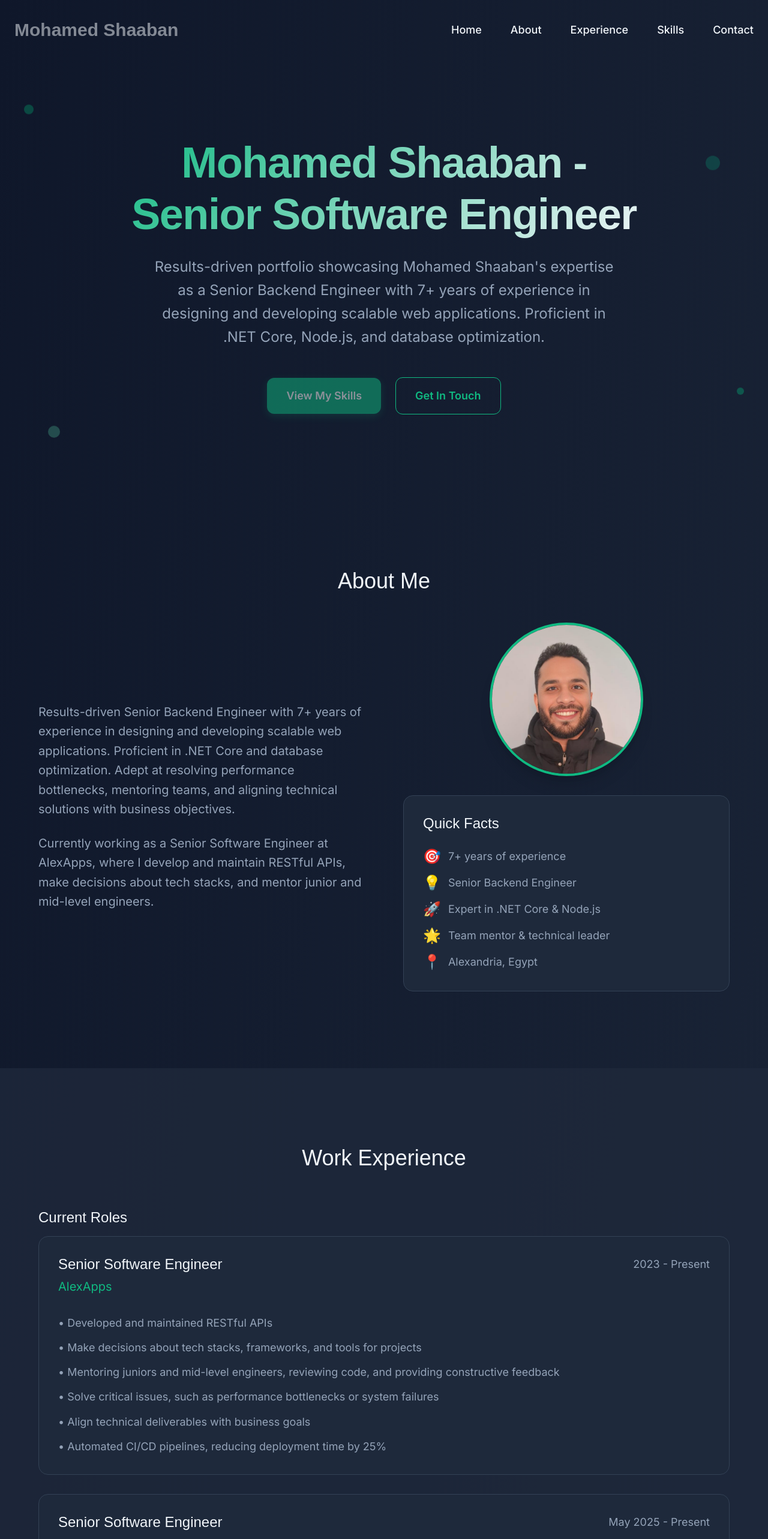
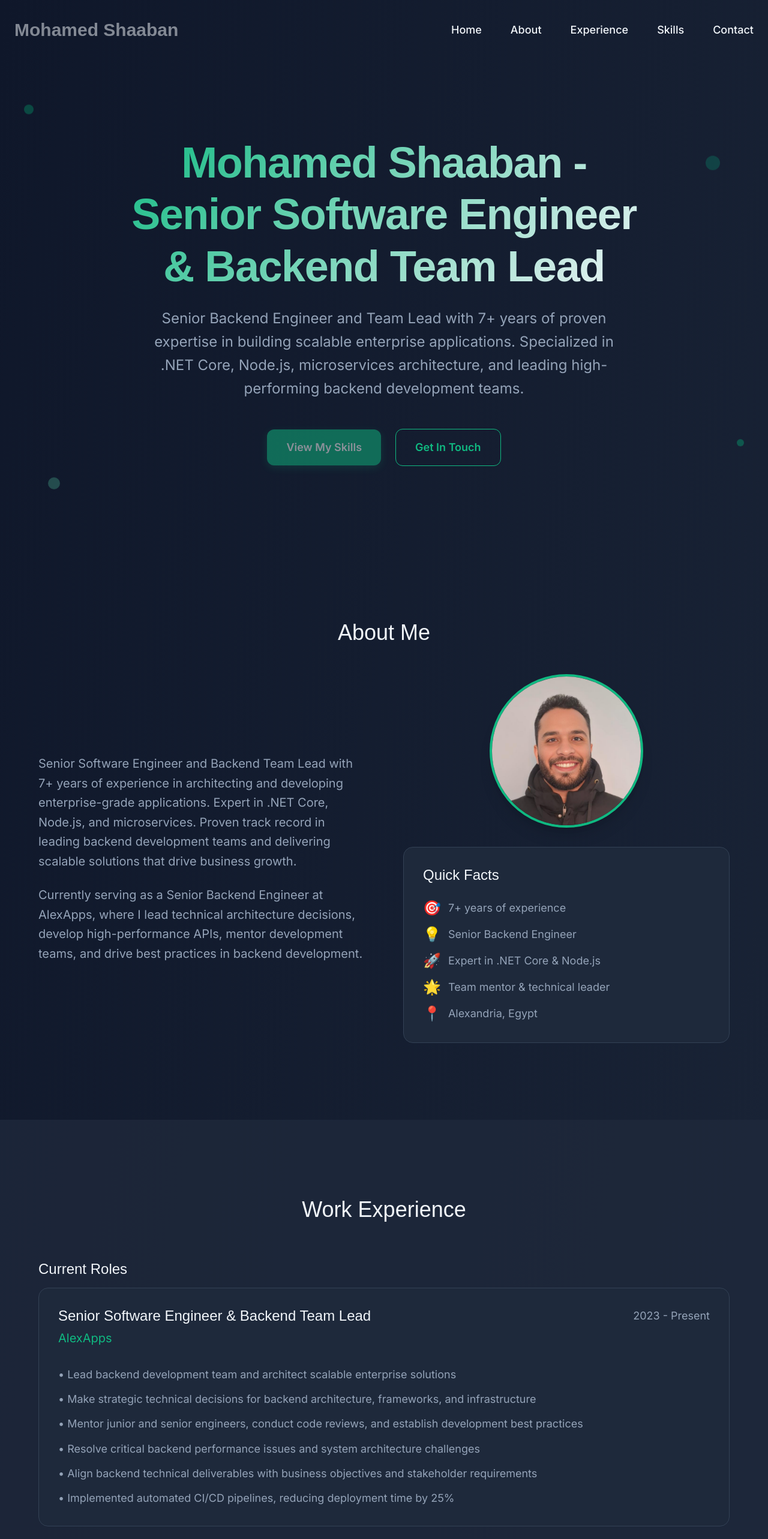
Before and after one commit to moshaabn/profile-v1, a Next.js app: page / in a window 1280 px wide. Shown: the top 2566 px of the page at 60% size. Built offline with nearby package versions, Linux system fonts and the light colour scheme; no server answers; a web font is replaced by a local one.

Commit message:
feat: update portfolio to reflect new role as Senior Backend Team Lead and enhance descriptions for clarity

```diff
--- a/src/app/layout.tsx
+++ b/src/app/layout.tsx
@@ -16,13 +16,13 @@ const inter = Inter({
 });
 
 export const metadata: Metadata = {
-metadataBase: new URL(process.env.NEXT_PUBLIC_SITE_URL || 'https://shaabohub.com'),
+  metadataBase: new URL(process.env.NEXT_PUBLIC_SITE_URL || 'https://shaabohub.com'),
   title: {
-    default: "Mohamed Shaaban - Senior Software Engineer Portfolio",
-    template: "%s | Mohamed Shaaban",
+    default: "Mohamed Shaaban - Senior Software Engineer & Backend Team Lead",
+    template: "%s | Mohamed Shaaban - Senior Backend Engineer",
   },
-  description: "Senior Software Engineer with 7+ years experience in .NET Core, Node.js, React & TypeScript. Full-stack developer specializing in scalable web applications and modern development practices. Based in Alexandria, Egypt.",
-  keywords: ["Mohamed Shaaban", "Senior Software Engineer", "Full-Stack Developer", ".NET Core", "Node.js", "React", "TypeScript", "JavaScript", "Backend Engineer", "Alexandria Egypt", "Software Development", "Web Applications"],
+  description: "Senior Software Engineer & Backend Team Lead with 7+ years experience. Expert in .NET Core, Node.js, microservices architecture. Proven backend team leadership in scalable enterprise applications.",
+  keywords: ["Senior Software Engineer", "Senior Backend Engineer", "Backend Team Lead", "Mohamed Shaaban", ".NET Core Expert", "Node.js Developer", "Microservices Architecture", "Team Leadership", "Backend Development", "Software Engineering Lead", "Alexandria Egypt", "Enterprise Applications", "Scalable Systems", "Backend Engineer"],
   authors: [{ name: "Mohamed Shaaban", url: "https://shaabohub.com" }],
   creator: "Mohamed Shaaban",
   publisher: "Mohamed Shaaban",
@@ -35,22 +35,22 @@ metadataBase: new URL(process.env.NEXT_PUBLIC_SITE_URL || 'https://shaabohub.com
     type: "website",
     locale: "en_US",
     url: "/",
-    title: "Mohamed Shaaban - Senior Software Engineer Portfolio",
-    description: "Professional portfolio of Mohamed Shaaban - Senior Software Engineer with 7+ years of experience in full-stack development. Expertise in .NET Core, Node.js, React, and TypeScript.",
-    siteName: "Mohamed Shaaban Portfolio",
+    title: "Mohamed Shaaban - Senior Software Engineer & Backend Team Lead",
+    description: "Senior Software Engineer & Backend Team Lead with 7+ years experience in .NET Core, Node.js, and microservices. Proven leadership in building scalable enterprise applications and managing backend teams.",
+    siteName: "Mohamed Shaaban - Senior Backend Engineer Portfolio",
     images: [
       {
         url: "/og-image.jpg",
         width: 1200,
         height: 630,
-        alt: "Mohamed Shaaban - Senior Software Engineer Portfolio",
+        alt: "Mohamed Shaaban - Senior Software Engineer & Backend Team Lead Portfolio",
       },
     ],
   },
   twitter: {
     card: "summary_large_image",
-    title: "Mohamed Shaaban - Senior Software Engineer Portfolio",
-    description: "Professional portfolio of Mohamed Shaaban - Senior Software Engineer with 7+ years of experience in full-stack development.",
+    title: "Mohamed Shaaban - Senior Software Engineer & Backend Team Lead",
+    description: "Senior Software Engineer & Backend Team Lead with 7+ years experience. Expert in .NET Core, Node.js, and team leadership.",
     images: ["/og-image.jpg"],
     creator: "@moshaabn",
   },
--- a/src/components/About.tsx
+++ b/src/components/About.tsx
@@ -14,12 +14,12 @@ export default function About() {
         <div className="grid lg:grid-cols-2 gap-12 lg:gap-16 items-center">
           <div className="order-2 lg:order-1 animate-slide-left">
             <p className={`text-lg lg:text-xl ${tw.text.muted} mb-6 leading-relaxed font-body`}>
-              Results-driven Senior Backend Engineer with 7+ years of experience in designing and developing scalable web applications.
-              Proficient in .NET Core and database optimization. Adept at resolving performance bottlenecks, mentoring teams, and aligning technical solutions with business objectives.
+              Senior Software Engineer and Backend Team Lead with 7+ years of experience in architecting and developing enterprise-grade applications.
+              Expert in .NET Core, Node.js, and microservices. Proven track record in leading backend development teams and delivering scalable solutions that drive business growth.
             </p>
             <p className={`text-lg lg:text-xl ${tw.text.muted} leading-relaxed font-body`}>
-              Currently working as a Senior Software Engineer at AlexApps, where I develop and maintain RESTful APIs,
-              make decisions about tech stacks, and mentor junior and mid-level engineers.
+              Currently serving as a Senior Backend Engineer at AlexApps, where I lead technical architecture decisions,
+              develop high-performance APIs, mentor development teams, and drive best practices in backend development.
             </p>
           </div>
           <div className="order-1 lg:order-2 flex flex-col items-center animate-slide-right">
--- a/src/components/Experience.tsx
+++ b/src/components/Experience.tsx
@@ -11,18 +11,18 @@ export default function Experience() {
           <div className={`${tw.bg.card} p-8 rounded-2xl card-hover`}>
             <div className="flex flex-col lg:flex-row lg:justify-between lg:items-start mb-6">
               <div className="flex-1">
-                <h4 className={`text-2xl font-semibold ${tw.text.primary} mb-2 font-heading`}>Senior Software Engineer</h4>
+                <h4 className={`text-2xl font-semibold ${tw.text.primary} mb-2 font-heading`}>Senior Software Engineer & Backend Team Lead</h4>
                 <p className={`text-xl ${tw.text.secondary} mb-2 font-body`}>AlexApps</p>
               </div>
               <span className={`${tw.text.muted} text-lg font-body mt-2 lg:mt-0`}>2023 - Present</span>
             </div>
             <ul className={`space-y-3 ${tw.text.muted} font-body text-lg leading-relaxed`}>
-              <li>• Developed and maintained RESTful APIs</li>
-              <li>• Make decisions about tech stacks, frameworks, and tools for projects</li>
-              <li>• Mentoring juniors and mid-level engineers, reviewing code, and providing constructive feedback</li>
-              <li>• Solve critical issues, such as performance bottlenecks or system failures</li>
-              <li>• Align technical deliverables with business goals</li>
-              <li>• Automated CI/CD pipelines, reducing deployment time by 25%</li>
+              <li>• Lead backend development team and architect scalable enterprise solutions</li>
+              <li>• Make strategic technical decisions for backend architecture, frameworks, and infrastructure</li>
+              <li>• Mentor junior and senior engineers, conduct code reviews, and establish development best practices</li>
+              <li>• Resolve critical backend performance issues and system architecture challenges</li>
+              <li>• Align backend technical deliverables with business objectives and stakeholder requirements</li>
+              <li>• Implemented automated CI/CD pipelines, reducing deployment time by 25%</li>
             </ul>
           </div>
 
--- a/src/components/Hero.tsx
+++ b/src/components/Hero.tsx
@@ -10,11 +10,11 @@ export default function Hero() {
     <main id="home" className="container mx-auto px-6 py-20 lg:py-32 relative">
       <div className="text-center max-w-4xl mx-auto">
         <h1 className={`animate-bounce-in text-4xl md:text-6xl lg:text-7xl font-bold mb-6 ${tw.gradient.text} leading-tight`}>
-          Mohamed Shaaban - Senior Software Engineer
+          Mohamed Shaaban - Senior Software Engineer & Backend Team Lead
         </h1>
         <p className={`animate-on-scroll text-lg md:text-xl lg:text-2xl mb-12 ${tw.text.muted} max-w-3xl mx-auto leading-relaxed font-body`}>
-          Results-driven portfolio showcasing Mohamed Shaaban&apos;s expertise as a Senior Backend Engineer with 7+ years of experience in designing and developing scalable web applications.
-          Proficient in .NET Core, Node.js, and database optimization.
+          Senior Backend Engineer and Team Lead with 7+ years of proven expertise in building scalable enterprise applications.
+          Specialized in .NET Core, Node.js, microservices architecture, and leading high-performing backend development teams.
         </p>
         <div className="animate-slide-left flex flex-col sm:flex-row gap-6 justify-center items-center">
           <a
--- a/src/components/JsonLd.tsx
+++ b/src/components/JsonLd.tsx
@@ -3,8 +3,8 @@ export default function JsonLd() {
     "@context": "https://schema.org",
     "@type": "Person",
     "name": "Mohamed Shaaban",
-    "jobTitle": "Senior Software Engineer",
-    "description": "Senior Software Engineer with 7+ years of experience in full-stack development",
+    "jobTitle": "Senior Software Engineer & Backend Team Lead",
+    "description": "Senior Software Engineer & Backend Team Lead with 7+ years experience. Expert in .NET Core, Node.js, microservices architecture. Proven backend team leadership in scalable enterprise applications.",
     "url": "https://shaabohub.com",
     "image": "https://shaabohub.com/me.png",
     "sameAs": [
@@ -13,14 +13,17 @@ export default function JsonLd() {
       "https://shaabohub.com"
     ],
     "knowsAbout": [
+      "Senior Software Engineering",
+      "Backend Development",
+      "Team Leadership",
       ".NET Core",
       "Node.js",
-      "React",
-      "TypeScript",
-      "JavaScript",
+      "Microservices Architecture",
+      "Enterprise Applications",
       "Database Optimization",
-      "RESTful APIs",
-      "Software Architecture"
+      "API Development",
+      "Software Architecture",
+      "Backend Team Management"
     ],
     "worksFor": {
       "@type": "Organization",
```
Also changed, not shown: src/components/Skills.tsx (+86 -33 lines).
